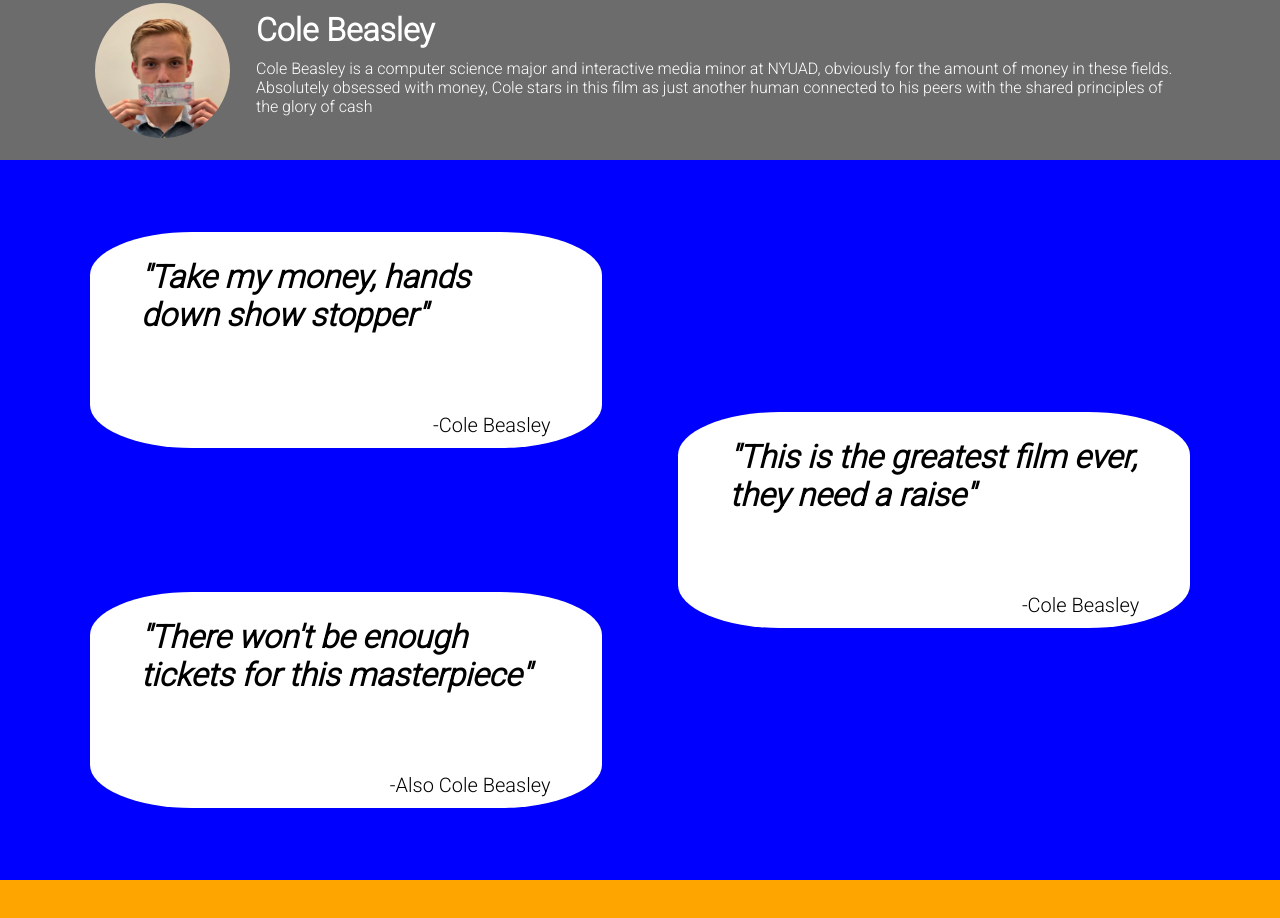
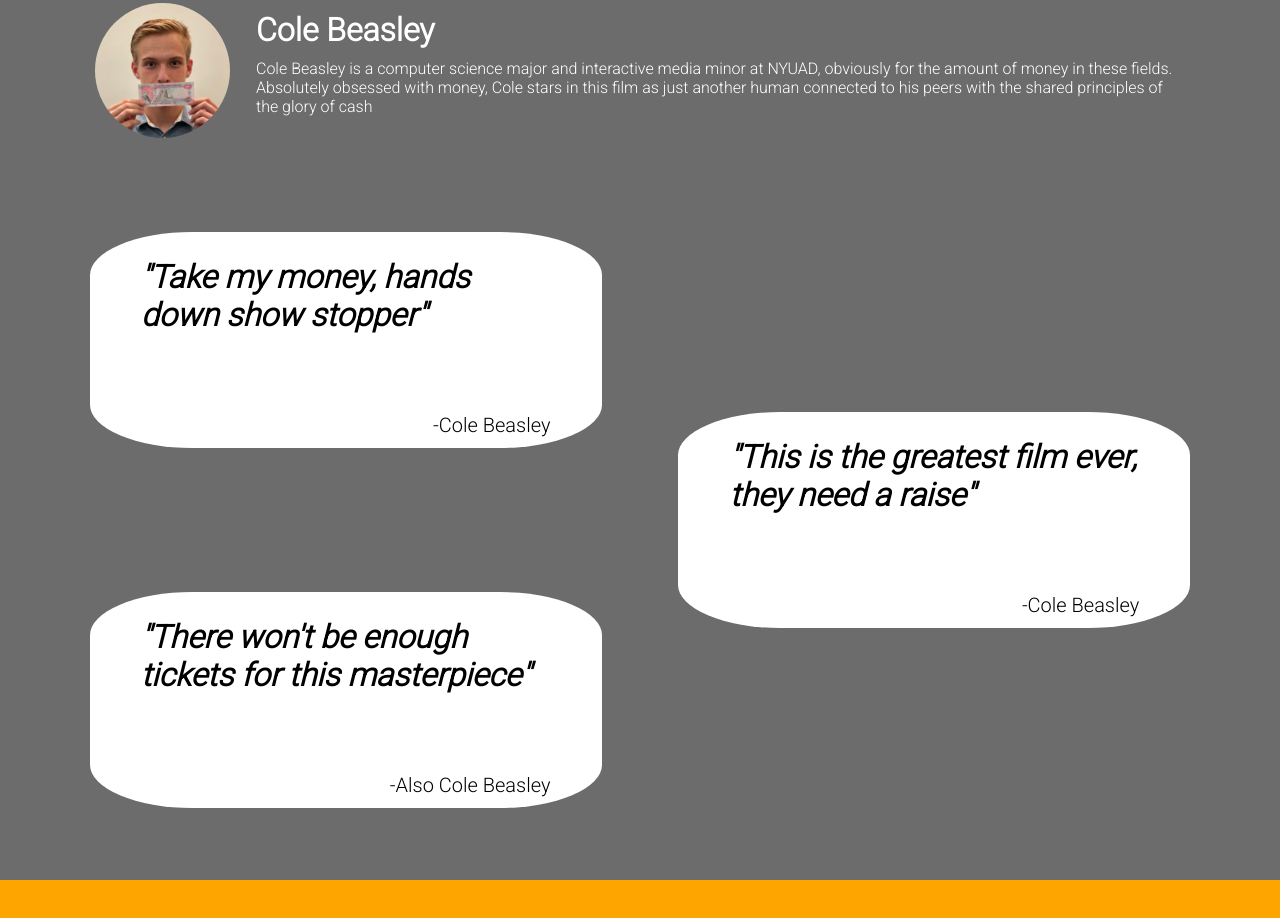
Before and after one commit to crb596/crb596, a plain HTML site: page index.html in a window 1280 px wide. Shown: the part 2160-3078 px from the top of the page. Drawn offline with Linux system fonts and the light colour scheme.

Commit message:
Money image

```diff
--- a/style.css
+++ b/style.css
@@ -26,7 +26,7 @@ body{
 }
 #blockFour{
     height: 90%;
-    background-color: blue;
+    background-color: #6C6C6C;
     position: relative;
 }
 #blockFive{
```
Also changed, not shown: 1 other file.
